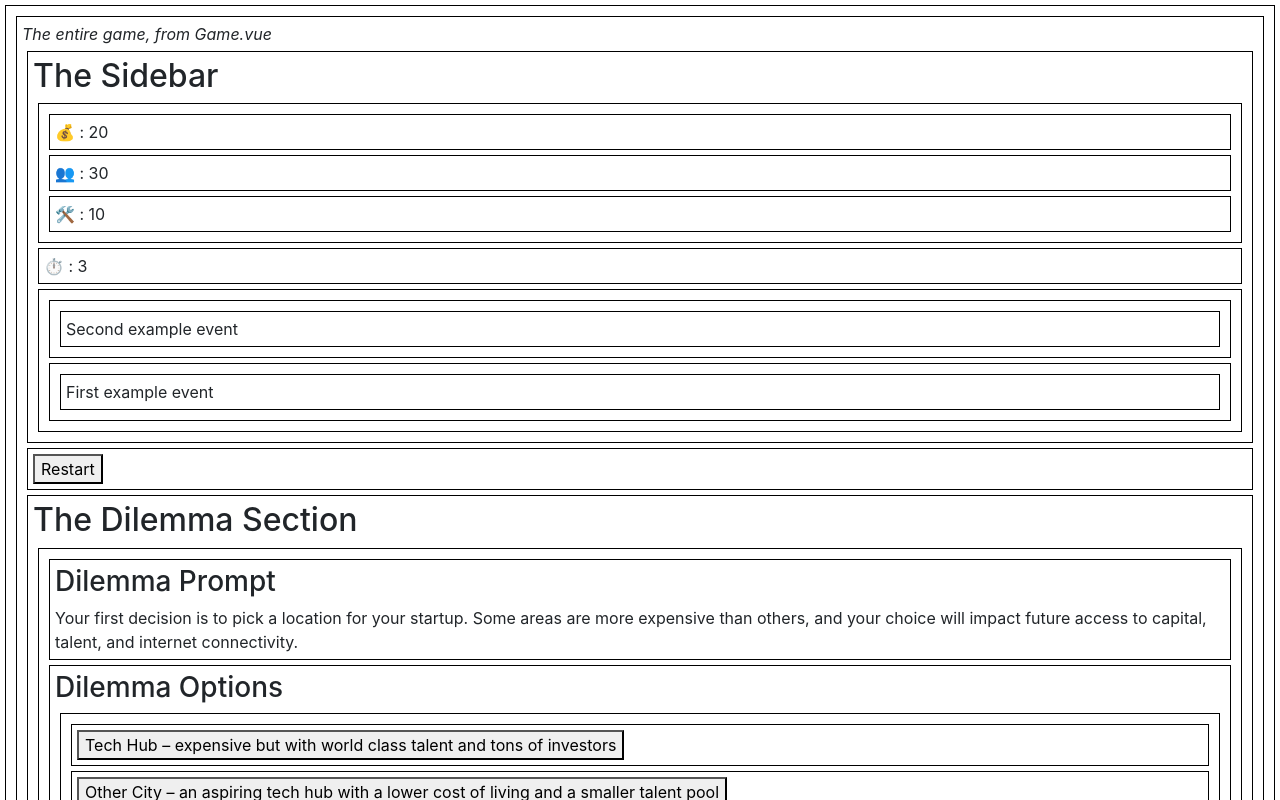
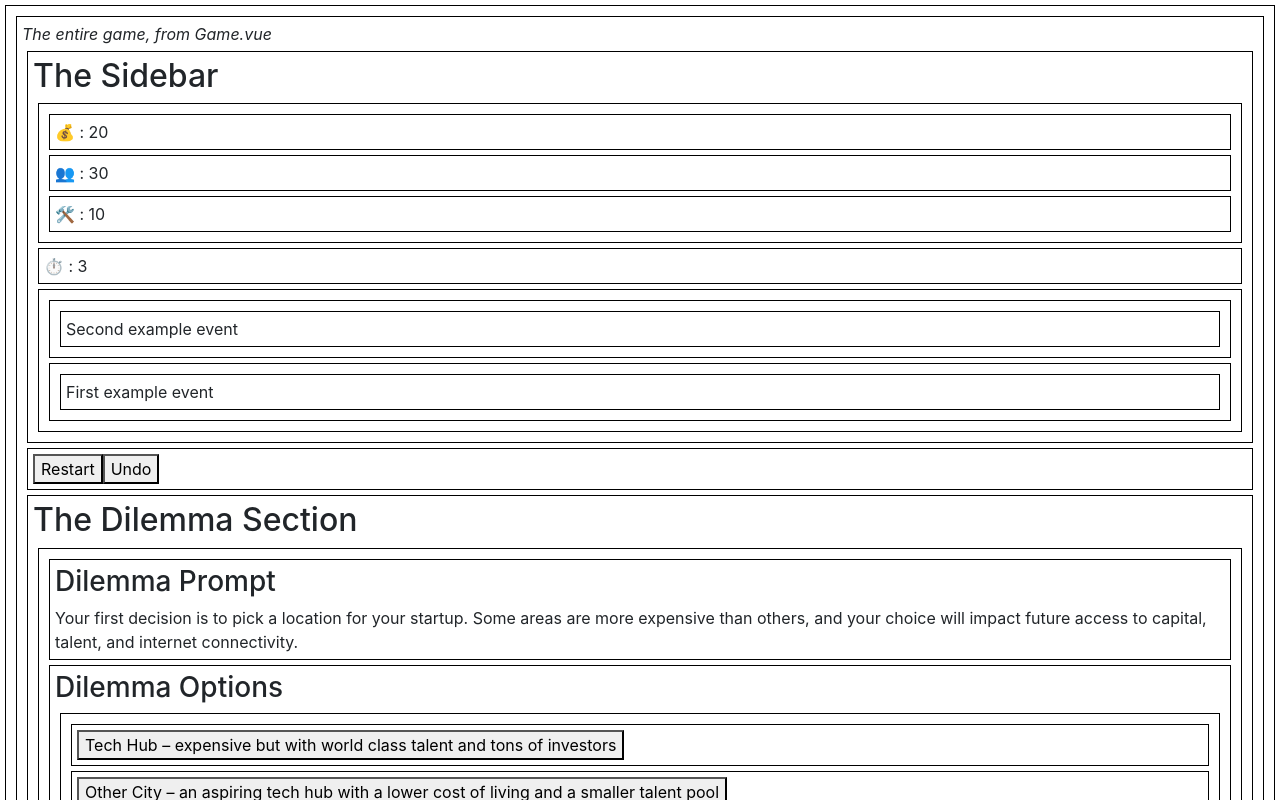
Before and after one commit to randylubin/engine-startup-agenda-2022, a Vue app: page / in a window 1280 px wide. Shown: the top 800 px of the page. Built offline with nearby package versions, Linux system fonts and the light colour scheme.

Commit message:
added universal undo button

```diff
--- a/src/components/ChapterControlPanel.vue
+++ b/src/components/ChapterControlPanel.vue
@@ -1,6 +1,7 @@
 <template>
   <div id="chapter-control-panel">
     <button v-on:click="restartGame()">Restart</button>
+    <button v-on:click="undoChoice()">Undo</button>
   </div>
 </template>
 
@@ -22,7 +23,10 @@
     methods: {
       restartGame () {
         this.$emit('restart-game')
-      }
+      },
+      undoChoice(){
+        this.$emit('undo-state-change')
+      },
     }
   }
 </script>
--- a/src/components/Dilemma.vue
+++ b/src/components/Dilemma.vue
@@ -129,7 +129,6 @@
       },
       undoChoice(){
         this.$emit('undo-state-change')
-
       },
       updateState(newState){
         this.$emit('update-state', newState)
--- a/src/components/Game.vue
+++ b/src/components/Game.vue
@@ -6,6 +6,7 @@
     ></app-state-sidebar>
     <app-chapter-control-panel
       @restart-game="restartGame()"
+      @undo-state-change="undoStateChange()"
     ></app-chapter-control-panel>
     <app-dilemma
       :currentState="stateHistory[this.stateHistory.length-1]"
@@ -68,6 +69,7 @@
         let newDilemma = DilemmaCompiler[this.chapterHistory.length](this.stateHistory[this.stateHistory.length-1])
         this.chapterHistory.push(newDilemma)
         this.optionHistory.push(null)
+        this.stateHistory.push(JSON.parse(JSON.stringify(this.stateHistory[this.stateHistory.length-1])))
         this.currentChapterInfo = newDilemma
       },
       restartGame(){
@@ -80,7 +82,7 @@
       undoStateChange(){
         this.stateHistory.pop()
         this.optionHistory.pop()
-
+        console.log('undoing')
       },
       updateState(newState){
         this.stateHistory.push(newState)
```
